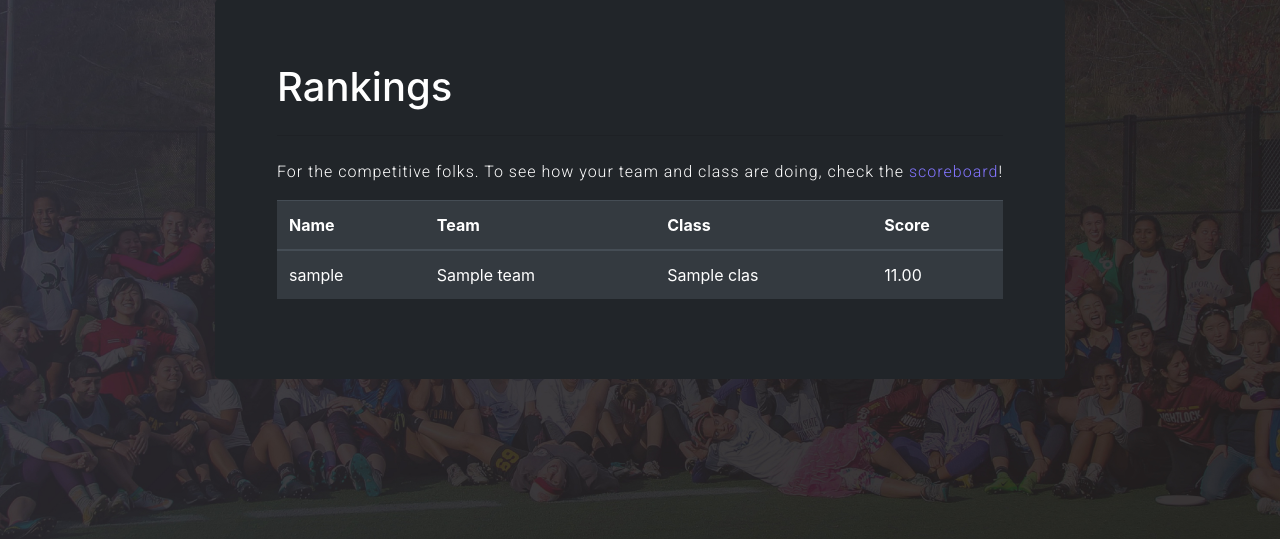
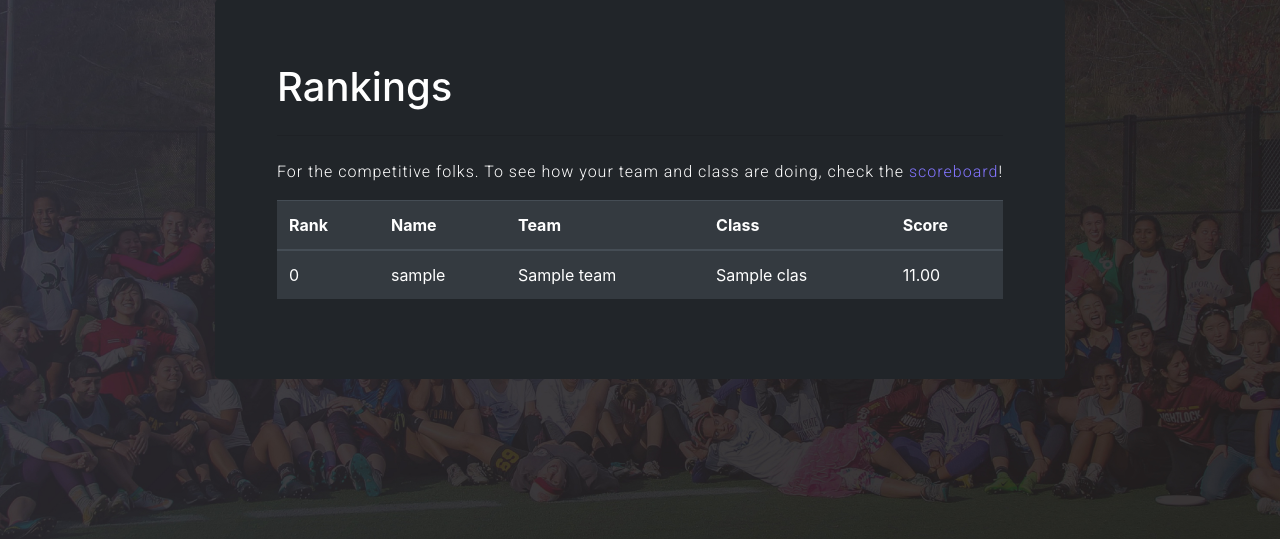
Before and after one commit to phoebeli23/workoutwars20, a Django app: page /rankings/ in a window 1280 px wide. Shown: the part 117-656 px from the top of the page. Run offline with Django 3.2, Linux system fonts and the light colour scheme; a user stored in the database is signed in; tables that the repository leaves empty hold one stand-in row (values such as "Sample post"); some libraries are stand-ins or nearby versions.

Commit message:
addd places to rankings

```diff
--- a/workoutwars/workoutwarsapp/templates/rankings.html
+++ b/workoutwars/workoutwarsapp/templates/rankings.html
@@ -14,6 +14,7 @@
                       class="table table-dark">
                       <thead>
                         <tr>
+                          <th scope="col">Rank</th>
                           <th scope="col">Name</th>
                           <th scope="col">Team</th>
                           <th scope="col">Class</th>
@@ -21,8 +22,9 @@
                         </tr>
                       </thead>
                       <tbody>
-                        {% for profile, total_score in rankings %}
+                        {% for place, profile, total_score in rankings %}
                           <tr>
+                            <td>{{ place }}</td>
                             <td>{{ profile.nick_name }}</td>
                             <td>{{ profile.team }}</td>
                             <td>{{ profile.class_name }}</td>
--- a/workoutwars/workoutwarsapp/views.py
+++ b/workoutwars/workoutwarsapp/views.py
@@ -233,6 +233,7 @@ def rankings(request):
 
     zipped = zip(profiles, total_scores)
     rankings = sorted(zipped, key=lambda x: x[1], reverse=True)
+    rankings = [(x[0], x[1][0], x[1][1]) for x in list(enumerate(rankings))]
 
     page = request.GET.get('page', 1)
 
```
